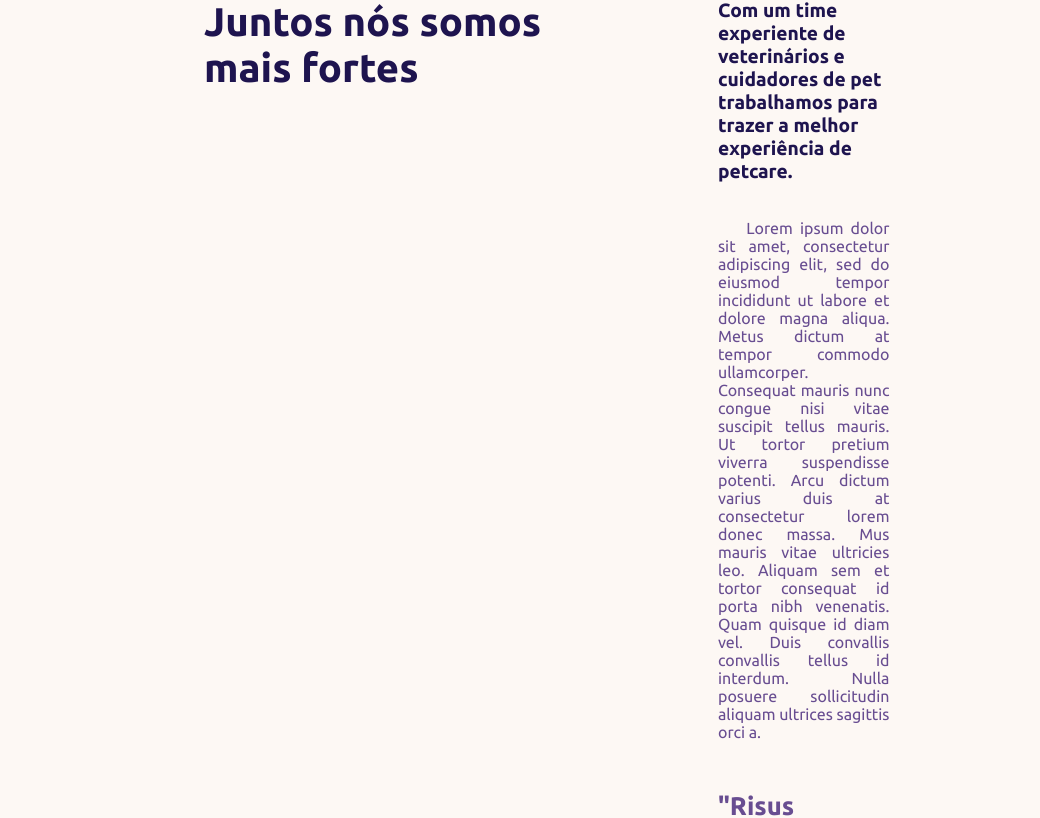
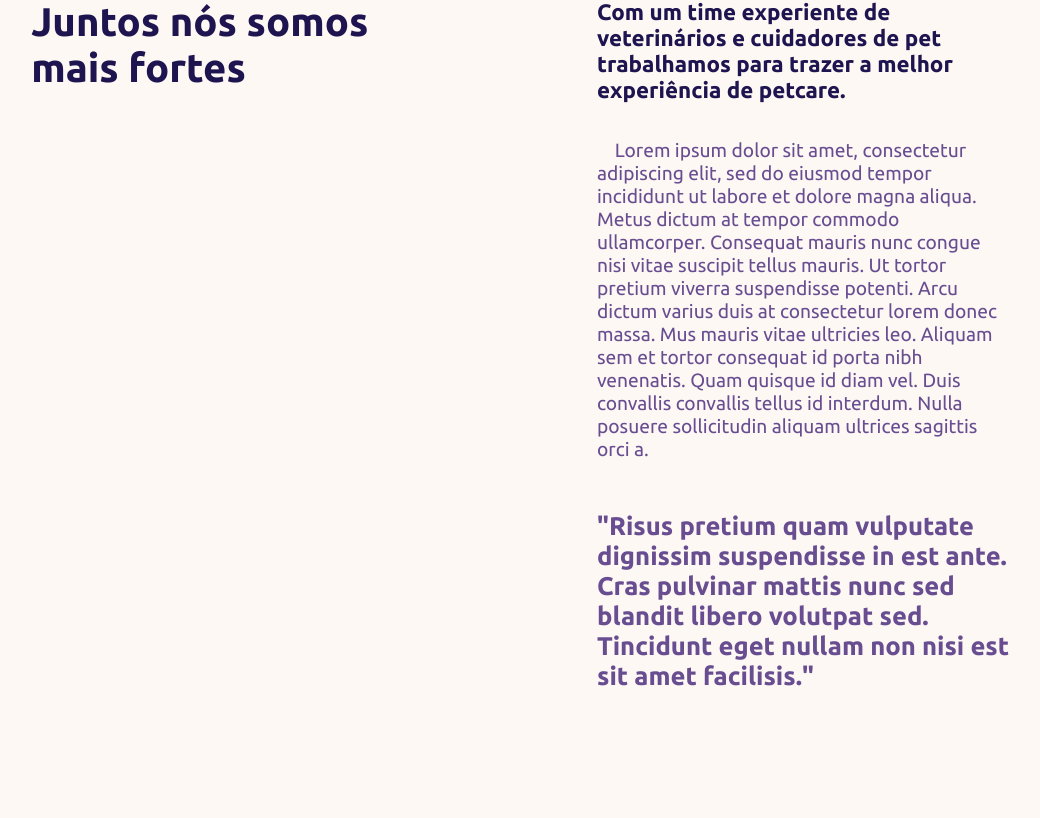
Before and after one commit to Pimbad/pimbad-landing-page, a React (Create React App) app: page /sobre-nos in a window 1280 px wide. Shown: the part 1212-2030 px from the top of the page, without its empty margins (117-1157 px from the left). Built offline with nearby package versions, Linux system fonts and the light colour scheme.

Commit message:
refactor: refactor responsive in about page

```diff
--- a/src/pages/about/about.page.css
+++ b/src/pages/about/about.page.css
@@ -111,7 +111,7 @@
     width: 70%;
     color: var(--button-title-color);
     font-size: 1.2rem;
-    text-align: justify;
+    text-align: left;
     margin-left: 50%;
     transform: translateX(-50%);
 }
@@ -121,7 +121,7 @@
     width: 70%;
     color: var(--button-title-color);
     font-size: 1.6rem;
-    text-align: justify;
+    text-align: left;
     margin-left: 50%;
     transform: translateX(-50%);
     margin-top: 50px;
@@ -206,16 +206,8 @@
 }
 
 @media(max-width: 1650px){
-    .about-third-block{
-        height: 2700px;
-    }
-
-    .about-third-block-text-item h6{
-        font-size: 1.2rem;
-    }
-
-    .about-third-block-text-item p{
-        font-size: 1rem;
+    .about-third-block-content{
+        width: 100%;
     }
 
     .about-second-block img{
@@ -246,12 +238,12 @@
     }
 
     .about-second-block img{
-        width: 100% !important;
+        width: 50% !important;
         margin-top: 0px;
     }
 
     .about-third-block{
-        height: 1600px;
+        height: 1200px;
     }
 
     .about-third-block-text{
@@ -324,3 +316,19 @@
         width: 150px;
     }
 }
+
+@media(max-width: 900px){
+    .about-second-block img{
+        width: 70% !important;
+    }
+}
+
+@media(max-width: 600px){
+    .about-second-block img{
+        width: 100% !important;
+    }
+
+    .about-third-block{
+        height: 1600px;
+    }
+}
```
